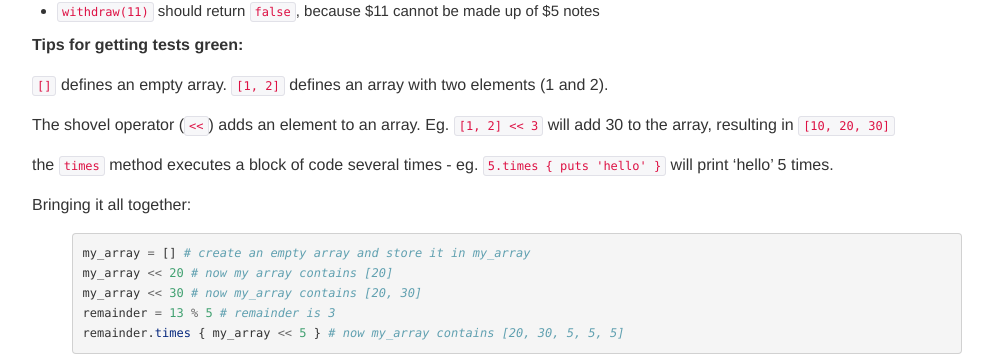
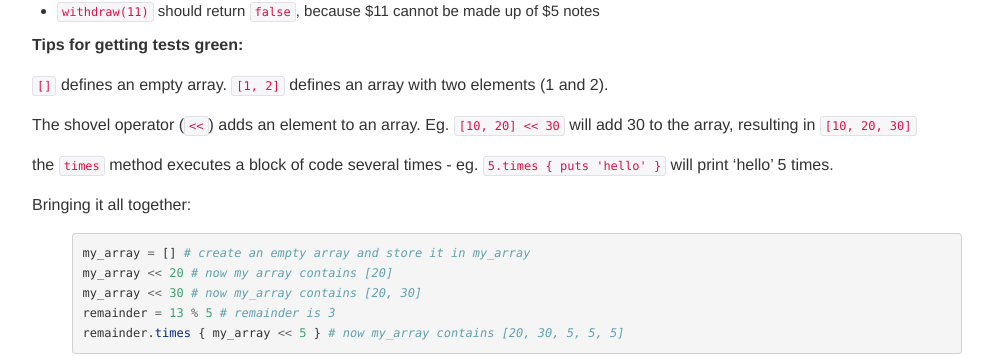
Before and after one commit to railsgirls/guides.railsgirls.com, a Jekyll site: the page built from _posts/2014-05-10-ruby-atm.markdown, in a window 1280 px wide and 900 px high, scrolled down 2695 px. Shown: the part 141-497 px from the top of the window, without its empty margins (53-1046 px from the left). Built offline with Jekyll 4.4.1, drawn with Linux system fonts in a browser that asks for light colours; nearby versions of some CDN libraries.

Commit message:
Corrected typo

```diff
--- a/_posts/2014-05-10-ruby-atm.markdown
+++ b/_posts/2014-05-10-ruby-atm.markdown
@@ -128,7 +128,7 @@ Rather than returning the number of notes, Code so that it returns an array of n
 
 `[]` defines an empty array. `[1, 2]` defines an array with two elements (1 and 2).
 
-The shovel operator (`<<`) adds an element to an array. Eg. `[1, 2] << 3` will add 30 to the array, resulting in `[10, 20, 30]`
+The shovel operator (`<<`) adds an element to an array. Eg. `[10, 20] << 30` will add 30 to the array, resulting in `[10, 20, 30]`
 
 the `times` method executes a block of code several times - eg. `5.times { puts 'hello' }` will print 'hello' 5 times.
 
```
